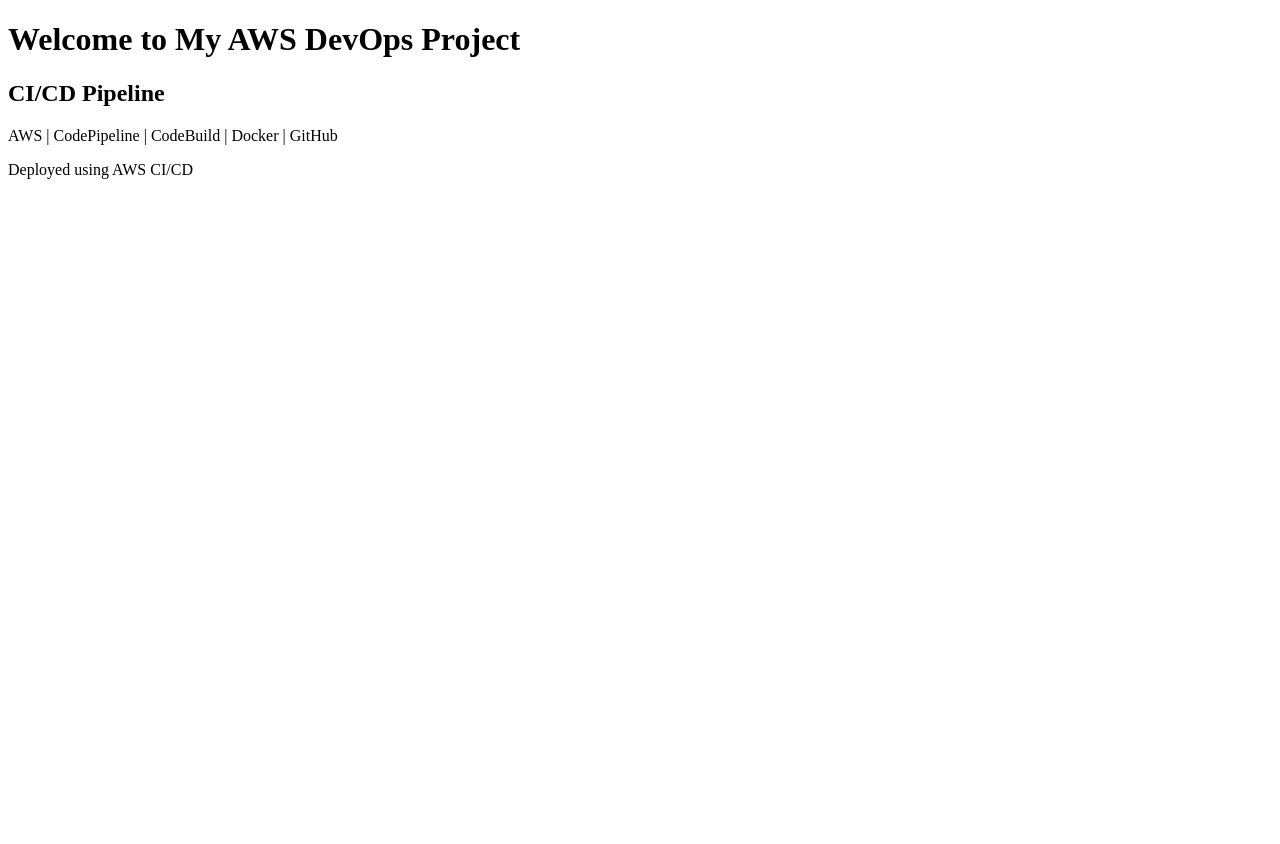
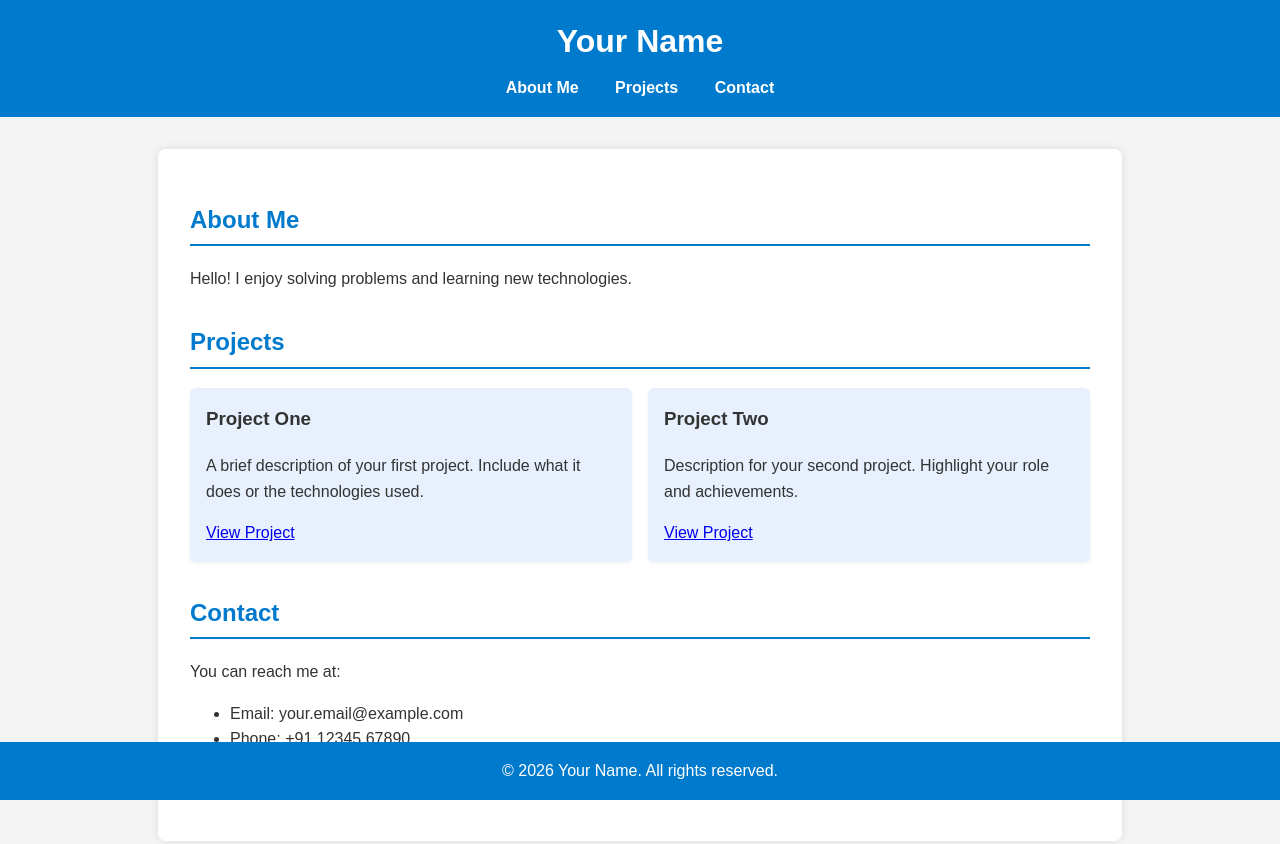
Before and after one commit to aruncali/cicd_basic_web_project, a plain HTML site: page index.html in a window 1280 px wide. Before the commit the page ends 800 px from the top, so only its background shows below. Drawn offline with Linux system fonts and the light colour scheme.

Commit message:
fully_update

```diff
--- a/index.html
+++ b/index.html
@@ -1,16 +1,135 @@
 <!DOCTYPE html>
-<html>
+<html lang="en">
 <head>
-    <title>AWS DevOps Project</title>
+  <meta charset="UTF-8" />
+  <meta name="viewport" content="width=device-width, initial-scale=1" />
+  <title>My Portfolio</title>
+  <style>
+    body {
+      font-family: Arial, sans-serif;
+      line-height: 1.6;
+      margin: 0;
+      padding: 0;
+      background: #f4f4f4;
+      color: #333;
+    }
+    header {
+      background: #007acc;
+      color: #fff;
+      padding: 1rem 0;
+      text-align: center;
+    }
+    header h1 {
+      margin: 0;
+    }
+    nav {
+      margin-top: 0.5rem;
+    }
+    nav a {
+      color: #fff;
+      margin: 0 1rem;
+      text-decoration: none;
+      font-weight: bold;
+    }
+    nav a:hover {
+      text-decoration: underline;
+    }
+    .container {
+      max-width: 900px;
+      margin: 2rem auto;
+      background: #fff;
+      padding: 2rem;
+      border-radius: 8px;
+      box-shadow: 0 0 10px rgba(0,0,0,0.1);
+    }
+    section {
+      margin-bottom: 2rem;
+    }
+    h2 {
+      color: #007acc;
+      border-bottom: 2px solid #007acc;
+      padding-bottom: 0.3rem;
+    }
+    .projects {
+      display: grid;
+      grid-template-columns: repeat(auto-fit, minmax(250px, 1fr));
+      gap: 1rem;
+    }
+    .project {
+      background: #e7f0fc;
+      padding: 1rem;
+      border-radius: 6px;
+      box-shadow: 0 2px 4px rgba(0,0,0,0.05);
+    }
+    .project h3 {
+      margin-top: 0;
+    }
+    footer {
+      text-align: center;
+      padding: 1rem 0;
+      background: #007acc;
+      color: #fff;
+      position: fixed;
+      bottom: 0;
+      width: 100%;
+    }
+    @media(max-width: 600px) {
+      nav a {
+        display: block;
+        margin: 0.5rem 0;
+      }
+      footer {
+        position: static;
+      }
+    }
+  </style>
 </head>
+<body>
+  <header>
+    <h1>Your Name</h1>
+    <nav>
+      <a href="#about">About Me</a>
+      <a href="#projects">Projects</a>
+      <a href="#contact">Contact</a>
+    </nav>
+  </header>
 
-<body>
-    <h1>Welcome to My AWS DevOps Project</h1>
+  <div class="container">
+    <section id="about">
+      <h2>About Me</h2>
+      <p>Hello!  I enjoy solving problems and learning new technologies.</p>
+    </section>
 
-    <h2>CI/CD Pipeline</h2>
+    <section id="projects">
+      <h2>Projects</h2>
+      <div class="projects">
+        <div class="project">
+          <h3>Project One</h3>
+          <p>A brief description of your first project. Include what it does or the technologies used.</p>
+          <a href="#" target="_blank" rel="noopener">View Project</a>
+        </div>
+        <div class="project">
+          <h3>Project Two</h3>
+          <p>Description for your second project. Highlight your role and achievements.</p>
+          <a href="#" target="_blank" rel="noopener">View Project</a>
+        </div>
+        <!-- Add more projects as needed -->
+      </div>
+    </section>
 
-    <p>AWS | CodePipeline | CodeBuild | Docker | GitHub</p>
+    <section id="contact">
+      <h2>Contact</h2>
+      <p>You can reach me at:</p>
+      <ul>
+        <li>Email: your.email@example.com</li>
+        <li>Phone: +91 12345 67890</li>
+        <li>LinkedIn: <a href="https://www.linkedin.com/in/yourprofile" target="_blank" rel="noopener">yourprofile</a></li>
+      </ul>
+    </section>
+  </div>
 
-    <p>Deployed using AWS CI/CD</p>
+  <footer>
+    &copy; 2026 Your Name. All rights reserved.
+  </footer>
 </body>
 </html>
```
